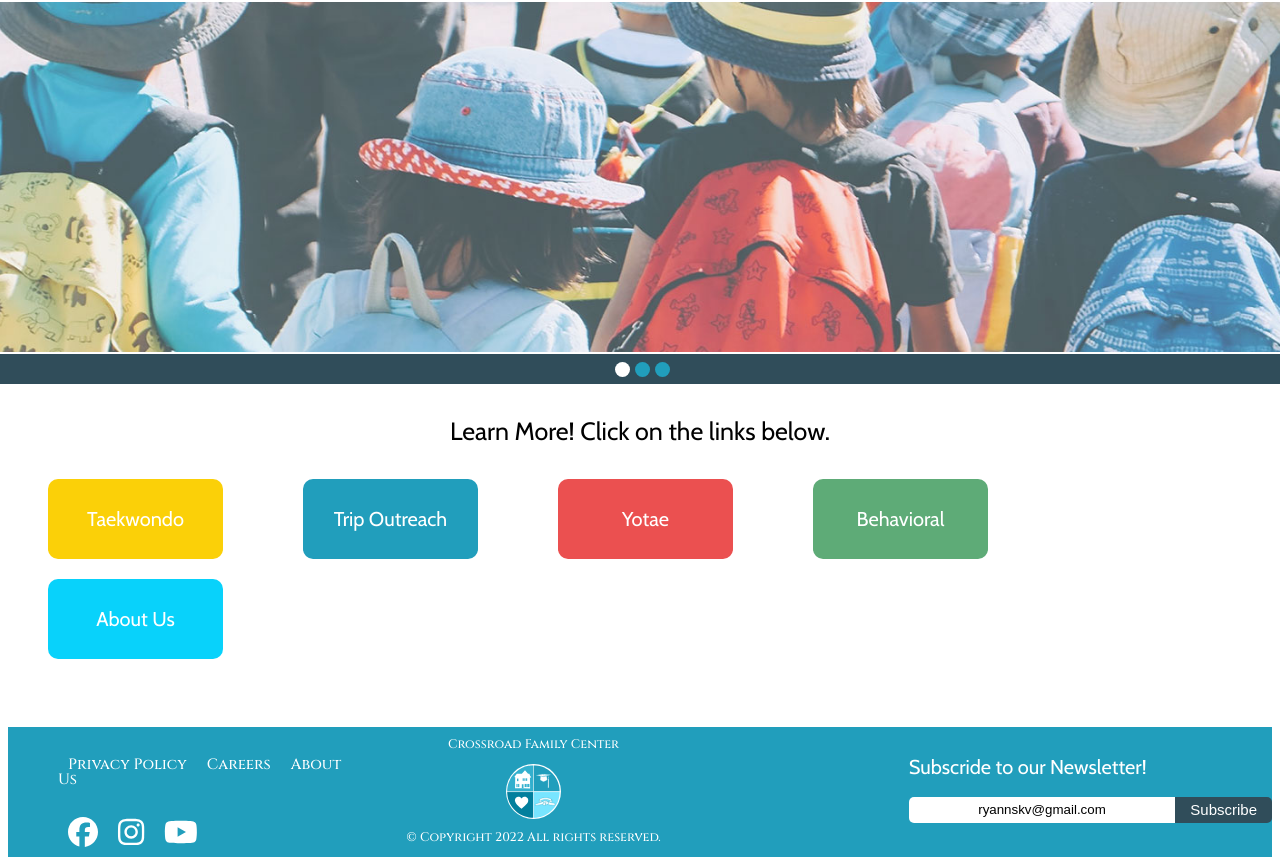
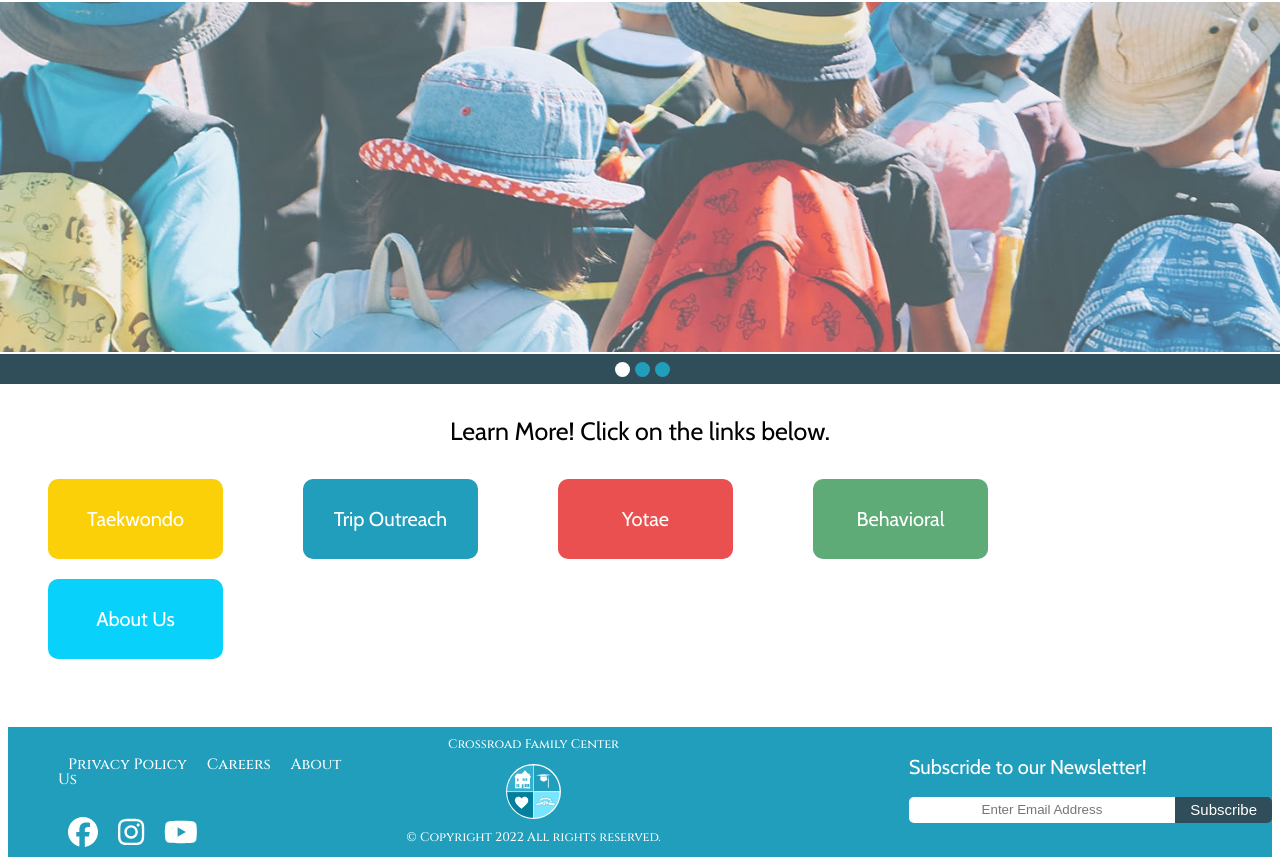
Before and after one commit to Rvonderbecke/crossroadfc, a React (Create React App) app: page / in a window 1280 px wide. Shown: the part 212-1077 px from the top of the page. Built offline with nearby package versions, Linux system fonts and the light colour scheme.

Commit message:
removed name

```diff
--- a/src/pages/LandingPage.js
+++ b/src/pages/LandingPage.js
@@ -7,8 +7,8 @@ import { Outlet, Link } from 'react-router-dom';
 const user = false; //temp
 
 const activeUser = {
-	name: 'Ryann V',
-	email: 'ryannskv@gmail.com'
+	name: 'New User',
+	email: ''
 }
 const LandingPage = () => {
 	const [user, setUser] = useState(activeUser);
```
